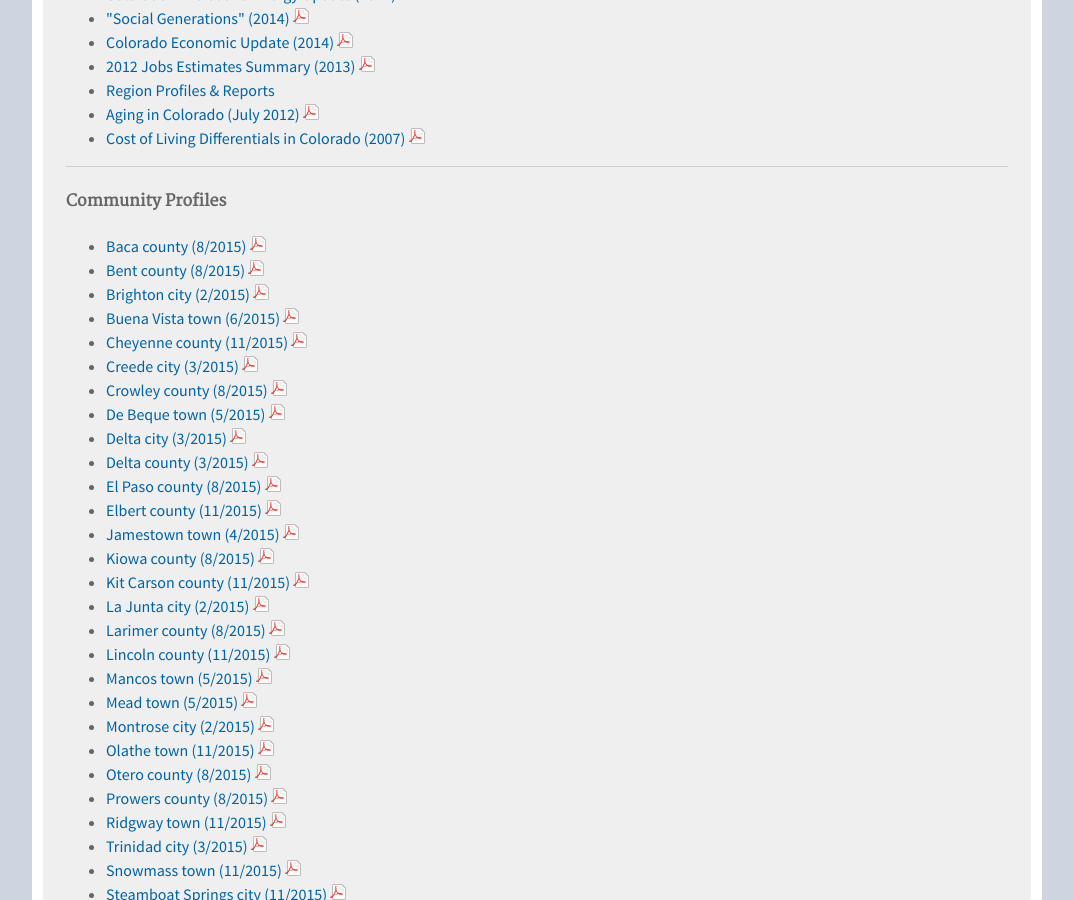
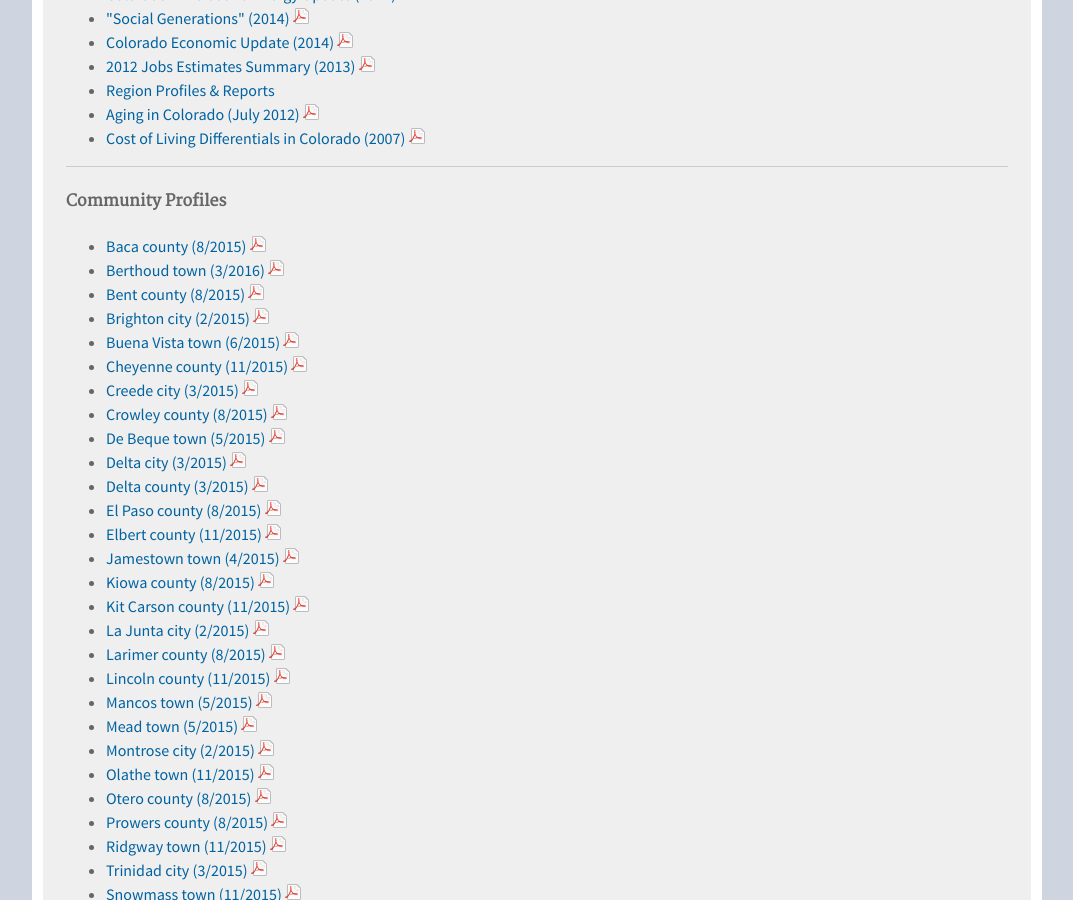
Before and after one commit to TBleess/Website_New, a Jekyll site: the page built from pages/9_Not_in_Menu/publications-and-presentations.md, in a window 1280 px wide and 900 px high, scrolled down 735 px. Shown: the whole window, without its empty margins (103-1176 px from the left). Built offline with Jekyll 4.4.1, drawn with Linux system fonts in a browser that asks for light colours; some of the changed lines change nothing that is shown.

Commit message:
Updated publications-and-presentations.md

```diff
--- a/pages/9_Not_in_Menu/publications-and-presentations.md
+++ b/pages/9_Not_in_Menu/publications-and-presentations.md
@@ -1,11 +1,10 @@
 ---
-
 layout: page
-title: "Publications and Presentations"
-permalink: "/demography/publications-and-presentations/"
-datalink: "/data"
-description: "Recent Publications and Presentations by the Colorado State Demography Office"
-
+title: Publications and Presentations
+permalink: /demography/publications-and-presentations/
+datalink: /data
+description: Recent Publications and Presentations by the Colorado State Demography Office
+published: true
 ---
 
 ## Publications and Presentations
@@ -47,6 +46,7 @@
 #### Community Profiles
 
 - [Baca county (8/2015) ![pdf](/images/page_white_acrobat.png 'download pdf file')](https://drive.google.com/uc?export=download&id=0B-vz6H4k4SESczA5eEd6MVpCWFk)
+- [Berthoud town (3/2016) ![pdf](/images/page_white_acrobat.png 'download pdf file')](https://drive.google.com/open?id=0B-vz6H4k4SESN29PZnRTdG9mdlE)
 - [Bent county (8/2015) ![pdf](/images/page_white_acrobat.png 'download pdf file')](https://drive.google.com/uc?export=download&id=0B-vz6H4k4SESQk5vb2xkRDFKblU)
 - [Brighton city (2/2015) ![pdf](/images/page_white_acrobat.png 'download pdf file')](https://drive.google.com/uc?export=download&id=0B2oqdPZKJqK7UG1iQW10Y3hnQm8)
 - [Buena Vista town (6/2015) ![pdf](/images/page_white_acrobat.png 'download pdf file')](https://drive.google.com/uc?export=download&id=0B-vz6H4k4SESaFRTanpiYnBJalU)
```
